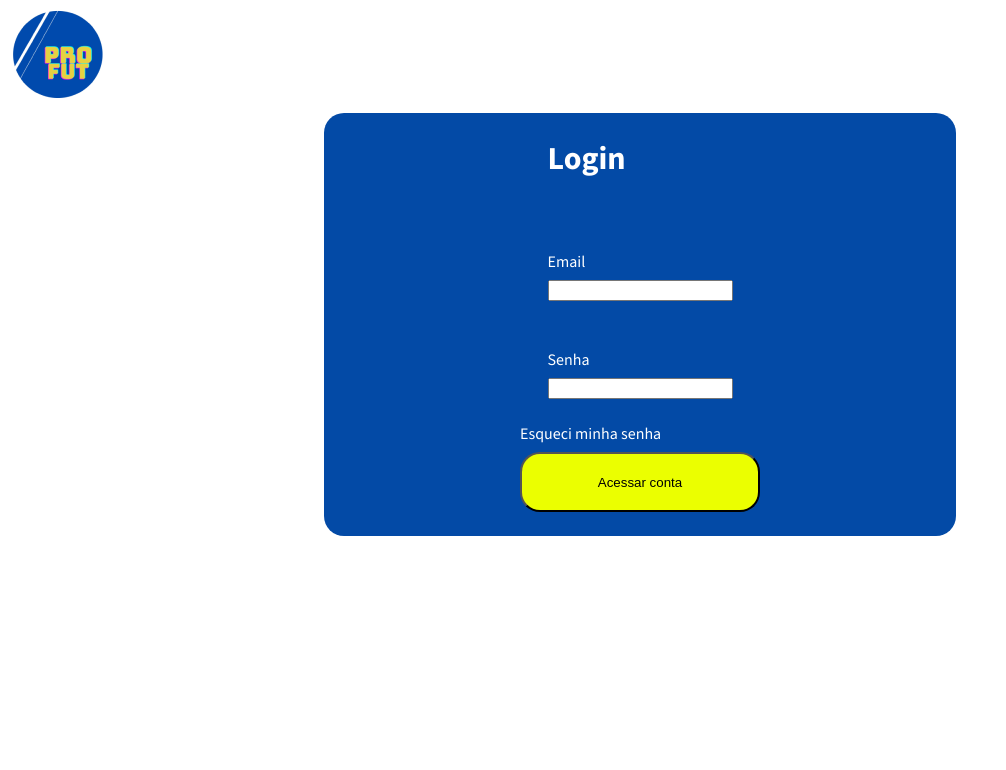
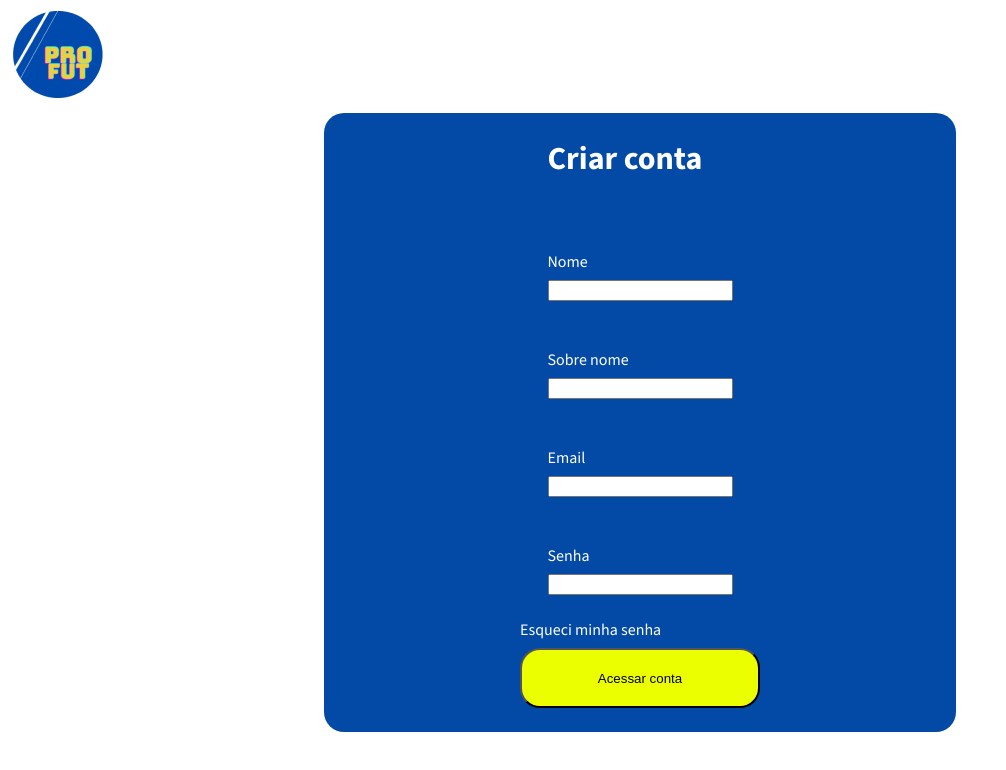
Before and after one commit to SamuelDuartedeCordova/Projeto-Integrador-frontend, an Angular app: page /register in a window 1280 px wide. Shown: the top 770 px of the page, without its empty margins (0-1006 px from the left). Built offline with nearby package versions, Linux system fonts and the light colour scheme.

Commit message:
register html

```diff
--- a/src/app/pages/register-page/register-page.component.html
+++ b/src/app/pages/register-page/register-page.component.html
@@ -3,12 +3,22 @@
   <div class="w-50 bg-primary border-rounded align-center">
     <div class="flex-column align-center p-24 gap-24">
       <div>
-        <h1 class="text-white pb-72">Login</h1>
+        <h1 class="text-white pb-72">Criar conta</h1>
 
         <div class="flex-column gap-48">
           <div class="flex-column gap-8">
+            <p class="text-white">Nome</p>
+            <input type="text" class="form-control">
+          </div>
+
+          <div class="flex-column gap-8">
+            <p class="text-white">Sobre nome</p>
+            <input type="password" class="form-control">
+          </div>
+
+          <div class="flex-column gap-8">
             <p class="text-white">Email</p>
-            <input type="text" class="form-control">
+            <input type="password" class="form-control">
           </div>
 
           <div class="flex-column gap-8">
```
